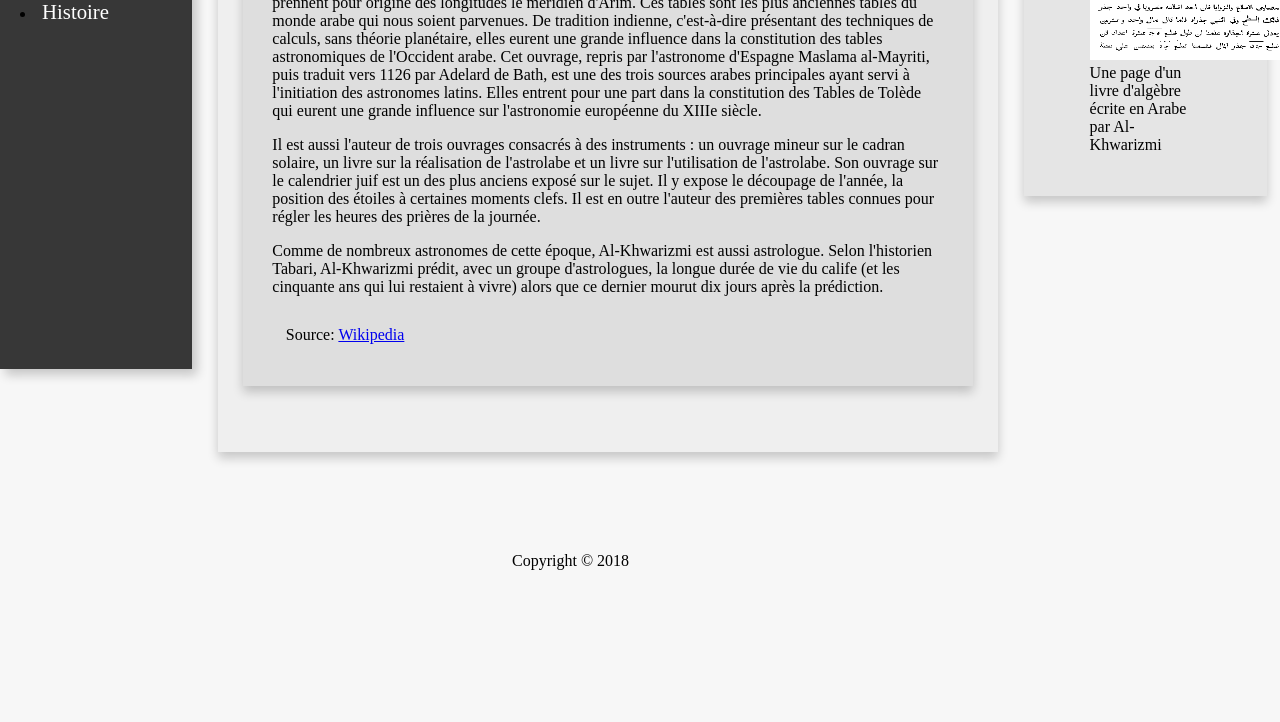
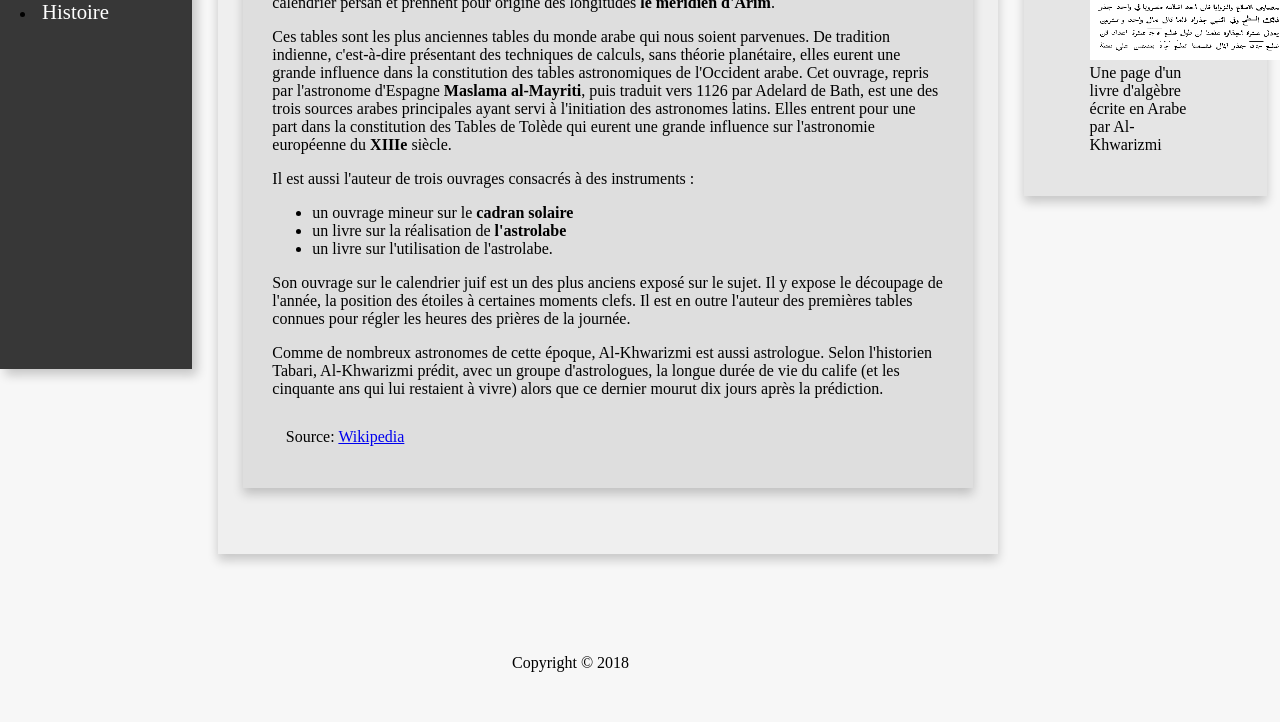
Before and after one commit to Legend96th/web-project, a plain HTML site: page astro.html in a window 1280 px wide. Shown: the part 448-1170 px from the top of the page. Before the commit the page ends 1068 px from the top, so only its background shows below. Drawn offline with Linux system fonts and the light colour scheme.

Commit message:
extra tags Astro.html + list

```diff
--- a/astro.html
+++ b/astro.html
@@ -39,23 +39,29 @@
                 <h2>Astronomie</h2>
             </header>
             <p>
-                Al-Khwarizmi est l'auteur d'un zij, paru en 830, connu sous le nom de Zīj al-Sindhind (Table indienne). Ces tables, composées
-                sous le règne d'Al-Ma’mūn, sont une compilation de sources indiennes et grecques. Certains éléments des Tables
+            <strong>Al-Khwarizmi</strong> est l'auteur d'un <strong>zij</strong>, paru en 830, connu sous le nom de <strong>Zīj al-Sindhind </strong> (Table indienne). Ces tables, composées
+            sous le règne d'<strong>Al-Ma’mūn</strong>, sont une compilation de sources indiennes et grecques. Certains éléments des Tables
                 faciles de Ptolémée sont reprises. Les méthodes de calcul, notamment l'utilisation du sinus sont inspirées
-                des indiens et se fondent sur un ouvrage indien offert, en 773, au calife Al-Mansur et traduit par Muhammad
-                al-Fazari. Elles s'appuient sur le calendrier persan et prennent pour origine des longitudes le méridien
-                d'Arim. Ces tables sont les plus anciennes tables du monde arabe qui nous soient parvenues. De tradition
+                des indiens et se fondent sur un ouvrage indien offert, en 773, au calife <strong>Al-Mansur</strong> et traduit par Muhammad
+                al-Fazari. Elles s'appuient sur le calendrier persan et prennent pour origine des longitudes <strong>le méridien
+                    d'Arim</strong>.
+            </p>
+                <p>Ces tables sont les plus anciennes tables du monde arabe qui nous soient parvenues. De tradition
                 indienne, c'est-à-dire présentant des techniques de calculs, sans théorie planétaire, elles eurent une grande
                 influence dans la constitution des tables astronomiques de l'Occident arabe. Cet ouvrage, repris par l'astronome
-                d'Espagne Maslama al-Mayriti, puis traduit vers 1126 par Adelard de Bath, est une des trois sources arabes
+                d'Espagne <strong>Maslama al-Mayriti</strong>, puis traduit vers 1126 par Adelard de Bath, est une des trois sources arabes
                 principales ayant servi à l'initiation des astronomes latins. Elles entrent pour une part dans la constitution
-                des Tables de Tolède qui eurent une grande influence sur l'astronomie européenne du XIIIe siècle.
+                des Tables de Tolède qui eurent une grande influence sur l'astronomie européenne du<strong> XIIIe</strong> siècle.
             </p>
             <p>
-                Il est aussi l'auteur de trois ouvrages consacrés à des instruments : un ouvrage mineur sur le cadran solaire, un livre sur
-                la réalisation de l'astrolabe et un livre sur l'utilisation de l'astrolabe. Son ouvrage sur le calendrier
-                juif est un des plus anciens exposé sur le sujet. Il y expose le découpage de l'année, la position des étoiles
-                à certaines moments clefs. Il est en outre l'auteur des premières tables connues pour régler les heures des
+                Il est aussi l'auteur de trois ouvrages consacrés à des instruments :
+                <ul>
+
+                    <li> un ouvrage mineur sur le <strong>cadran solaire</strong></li>
+                    <li>un livre sur la réalisation de <strong>l'astrolabe</strong> </li>
+                     <li> un livre sur l'utilisation de l'astrolabe.  </li>
+                </ul>
+                 Son ouvrage sur le calendrier juif est un des plus anciens exposé sur le sujet. Il y expose le découpage de l'année, la position des étoiles à certaines moments clefs. Il est en outre l'auteur des premières tables connues pour régler les heures des
                 prières de la journée.
             </p>
             <p>
```
